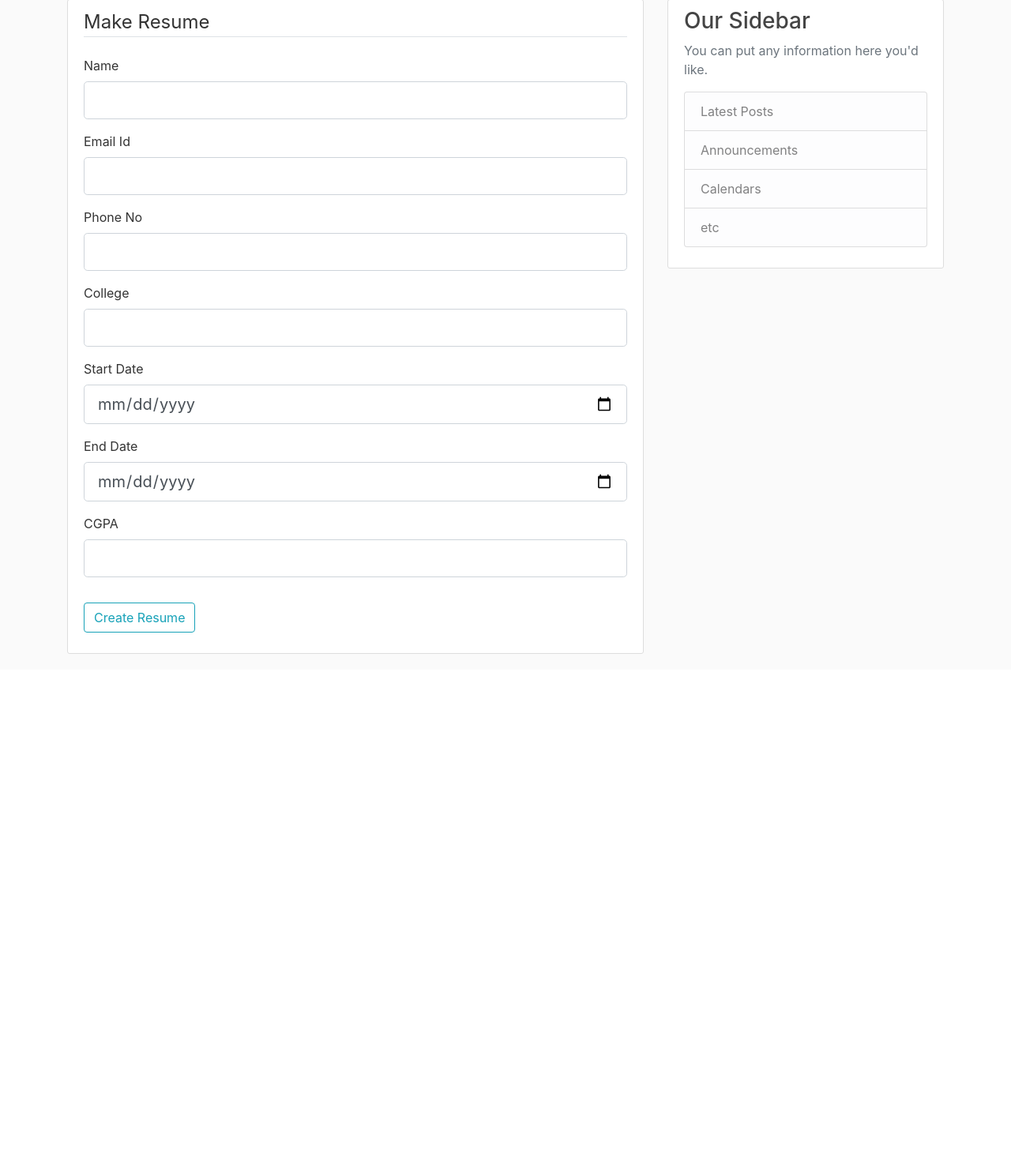
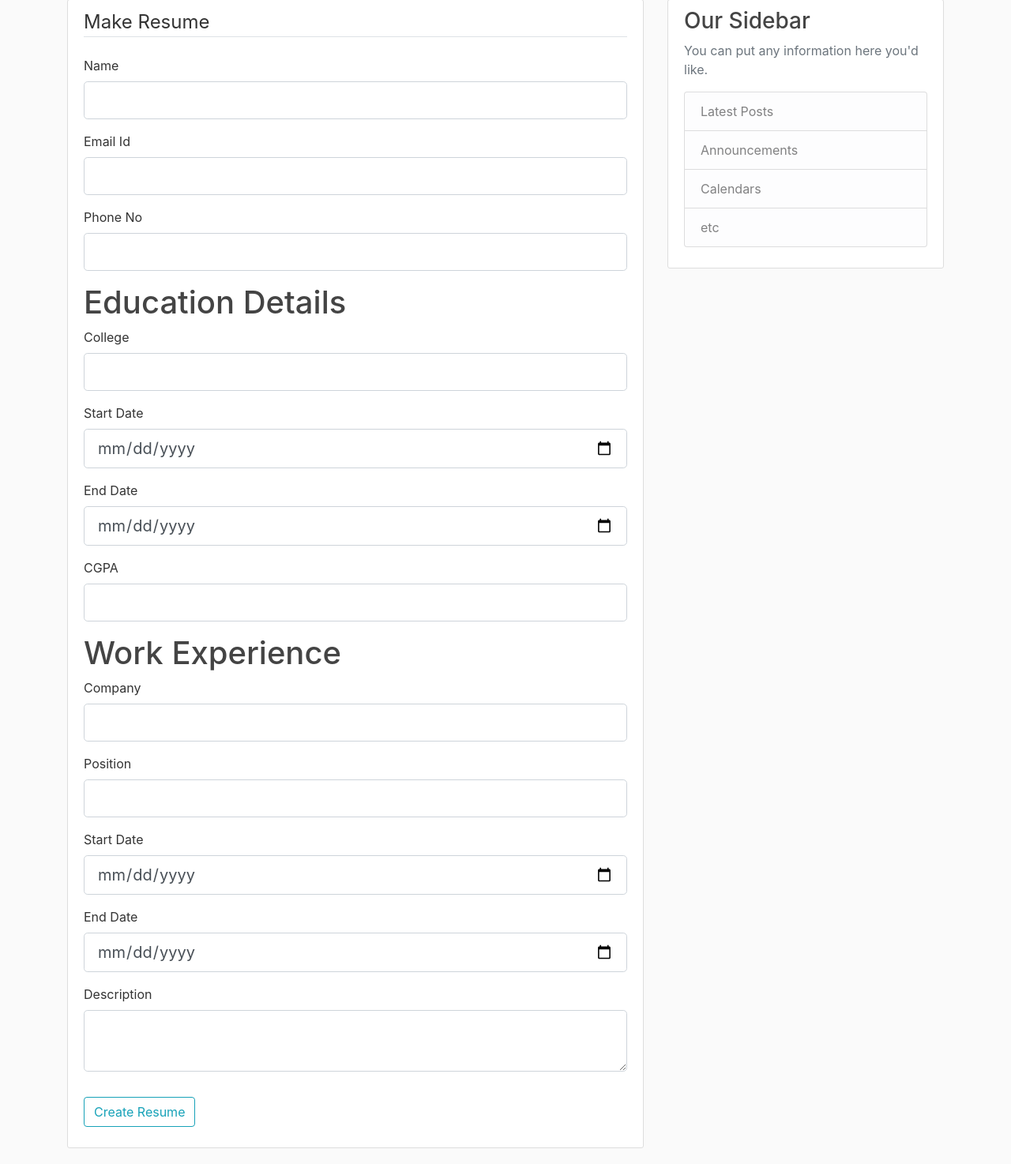
Before and after one commit to DiptoChakrabarty/Resume-Generator, a Flask app: page /posts/new in a window 1280 px wide. Shown: the part 81-1555 px from the top of the page at 79% size. Before the commit the page ends 909 px from the top, so only its background shows below. Run offline with Flask 2, Linux system fonts and the light colour scheme; a user stored in the database is signed in; some libraries are stand-ins or nearby versions.

Commit message:
error column position might revert

```diff
--- a/resume/forms.py
+++ b/resume/forms.py
@@ -84,5 +84,17 @@ class resumebuilder(FlaskForm):
     cgpa  = StringField("CGPA",
         validators=[DataRequired()])
 
+    #Work Experience
+    company = StringField("Company",
+        validators=[DataRequired(),Length(min=5)])
+    position = StringField("Position",
+        validators=[DataRequired(),Length(min=5)])
+    startexp = DateField('Start Date', format='%m/%d/%Y',
+         validators=[DataRequired()])
+    endexp  = DateField('End Date', format='%m/%d/%Y',
+        validators=[DataRequired()])
+    content = TextAreaField("Description",
+        validators=[DataRequired(),Length(min=15)])
+
 
     submit = SubmitField("Create Resume")
--- a/resume/routes.py
+++ b/resume/routes.py
@@ -1,6 +1,6 @@
 from flask import Flask,render_template,url_for,flash,redirect,request,abort
 from resume.forms import Reg,Login,account,posting,resumebuilder
-from resume.models import user,posts,education
+from resume.models import user,posts,education,experience
 from resume import app,db, bcrypt
 from flask_login import login_user,current_user,logout_user,login_required
 import secrets,os
@@ -99,7 +99,13 @@ def  post():
     form = resumebuilder()
     if form.validate_on_submit():
         edu = education(name=form.college.data,start=form.start.data,end=form.end.data,cgpa=form.cgpa.data,edu=current_user)
+        print(form.college.data,form.start.data,form.end.data)
         db.session.add(edu)
+        db.session.commit()
+        print(form.company.data,form.position.data)
+        exp = experience(company=form.company.data,position=form.position.data,startexp=form.startexp.data,endexp=form.endexp.data,content=form.content.data,exp=current_user)
+
+        db.session.add(exp)
         db.session.commit()
         return redirect(url_for("hello"))
     return render_template("posts.html",title="New Posts",form=form)
--- a/resume/templates/posts.html
+++ b/resume/templates/posts.html
@@ -52,7 +52,7 @@
                 {{ form.phoneno(class="form-control form-control-lg") }}
                 {% endif %}
             </div>
-
+            <h1>Education Details</h1>
             <div class="form-group">
                 {{ form.college.label(class="form-control-label") }}
 
@@ -113,6 +113,88 @@
                 {% endif %}
             </div>
 
+            <h1>Work Experience</h1>
+
+            <div class="form-group">
+                {{ form.company.label(class="form-control-label") }}
+
+                {% if form.company.errors %}
+                    {{ form.company(class="form-control form-control-lg is-invalid") }}
+                <div class="invalid-feedback">
+                    {% for error in form.company.errors %}
+                        <span>{{error}}</span>
+                    {% endfor %}
+                </div>
+                {% else %}
+                {{ form.company(class="form-control form-control-lg") }}
+                {% endif %}
+            </div>
+
+            <div class="form-group">
+                {{ form.position.label(class="form-control-label") }}
+
+                {% if form.position.errors %}
+                    {{ form.position(class="form-control form-control-lg is-invalid") }}
+                <div class="invalid-feedback">
+                    {% for error in form.position.errors %}
+                        <span>{{error}}</span>
+                    {% endfor %}
+                </div>
+                {% else %}
+                {{ form.position(class="form-control form-control-lg") }}
+                {% endif %}
+            </div>
+
+            <div class="form-group">
+                {{ form.startexp.label(class="form-control-label") }}
+
+                {% if form.startexp.errors %}
+                    {{ form.startexp(class="form-control form-control-lg is-invalid") }}
+                <div class="invalid-feedback">
+                    {% for error in form.startexp.errors %}
+                        <span>{{error}}</span>
+                    {% endfor %}
+                </div>
+                {% else %}
+                {{ form.startexp(class="form-control form-control-lg") }}
+                {% endif %}
+            </div>
+
+            <div class="form-group">
+                {{ form.endexp.label(class="form-control-label") }}
+
+                {% if form.endexp.errors %}
+                    {{ form.endexp(class="form-control form-control-lg is-invalid") }}
+                <div class="invalid-feedback">
+                    {% for error in form.endexp.errors %}
+                        <span>{{error}}</span>
+                    {% endfor %}
+                </div>
+                {% else %}
+                {{ form.endexp(class="form-control form-control-lg") }}
+                {% endif %}
+            </div>
+
+            <div class="form-group">
+                {{ form.content.label(class="form-control-label") }}
+
+                {% if form.content.errors %}
+                    {{ form.content(class="form-control form-control-lg is-invalid") }}
+                <div class="invalid-feedback">
+                    {% for error in form.content.errors %}
+                        <span>{{error}}</span>
+                    {% endfor %}
+                </div>
+                {% else %}
+                {{ form.content(class="form-control form-control-lg") }}
+                {% endif %}
+            </div>
+
+
+
+
+
+
 
 
 
```
Also changed, not shown: resume/models.py (+11 -0 lines), resume/site.db.
